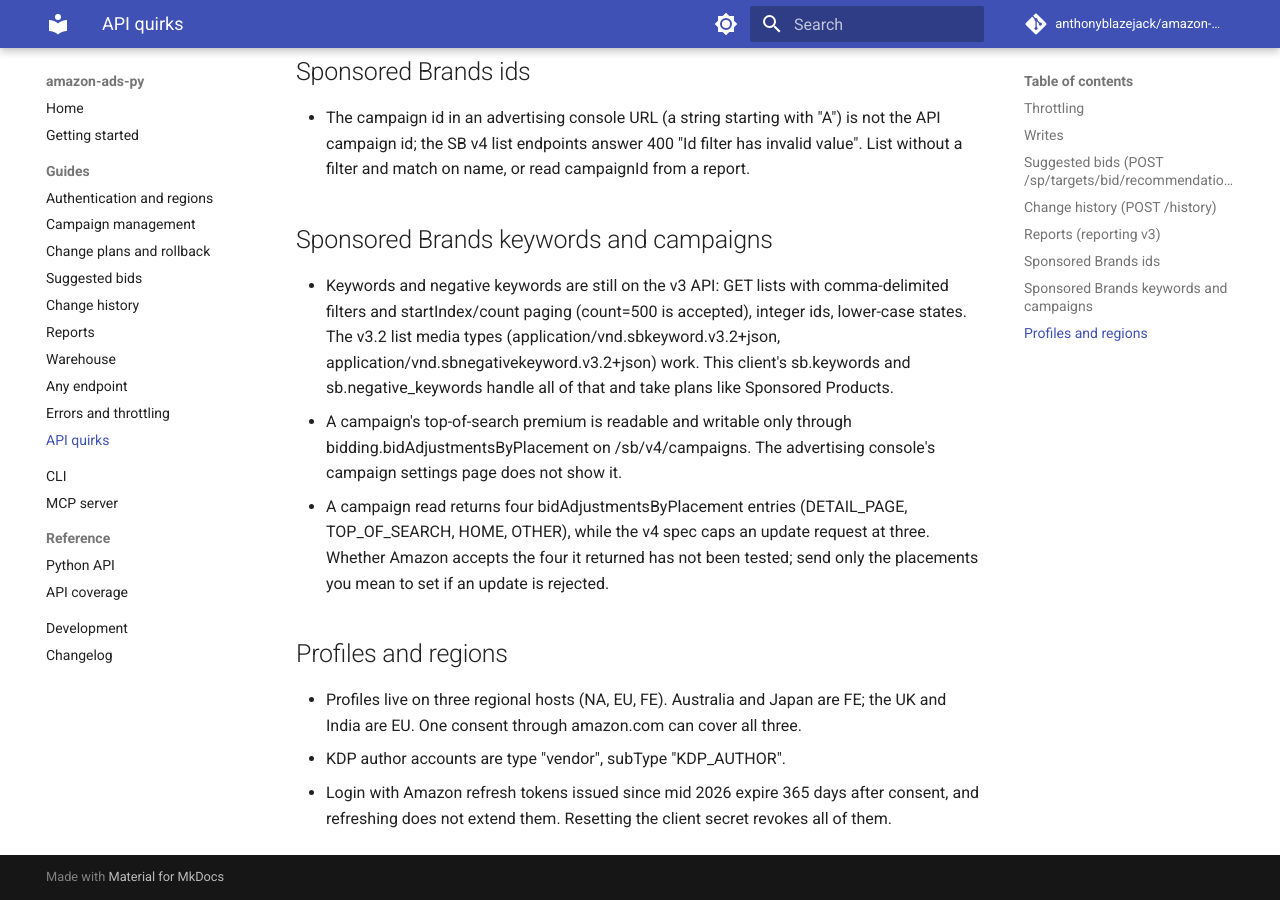
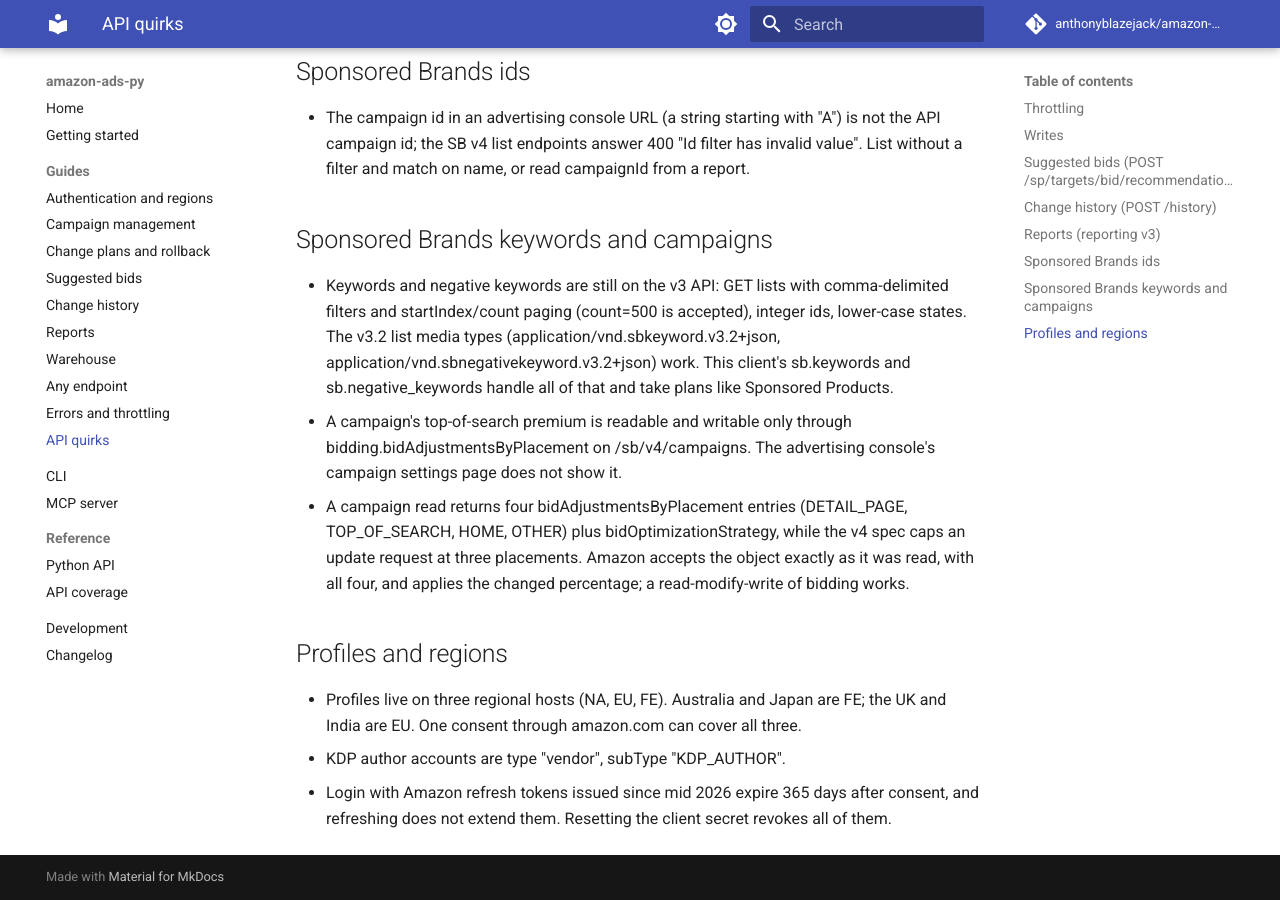
Before and after one commit to anthonyblazejack/amazon-ads-py, an MkDocs documentation site: the page built from docs/guide/quirks.md, in a window 1280 px wide and 900 px high, scrolled down 2188 px. Built offline with MkDocs 1.6.1 and Material for MkDocs 9.7.7, drawn with Linux system fonts in a browser that asks for light colours; comment, search, counter and statistics services are not loaded.

Commit message:
Record that SB campaign updates accept the four placements a read returns
A live round trip on a paused campaign sent bidding exactly as the v4 list
returned it (DETAIL_PAGE, TOP_OF_SEARCH, HOME, OTHER and
bidOptimizationStrategy), although the spec caps an update at three
placements. Amazon accepted it and applied the changed top-of-search
percentage, and the rollback plan restored it. The notes and guide now say
read-modify-write of bidding works instead of flagging it as untested.

Co-Authored-By: Claude Opus 5.5 <noreply@anthropic.com>

```diff
--- a/docs/guide/quirks.md
+++ b/docs/guide/quirks.md
@@ -81,9 +81,9 @@ Behavior of the live Amazon Ads API that its documentation and specs do not stat
   bidding.bidAdjustmentsByPlacement on /sb/v4/campaigns. The advertising console's
   campaign settings page does not show it.
 - A campaign read returns four bidAdjustmentsByPlacement entries (DETAIL_PAGE,
-  TOP_OF_SEARCH, HOME, OTHER), while the v4 spec caps an update request at three. Whether
-  Amazon accepts the four it returned has not been tested; send only the placements you
-  mean to set if an update is rejected.
+  TOP_OF_SEARCH, HOME, OTHER) plus bidOptimizationStrategy, while the v4 spec caps an
+  update request at three placements. Amazon accepts the object exactly as it was read,
+  with all four, and applies the changed percentage; a read-modify-write of bidding works.
 
 ## Profiles and regions
 - Profiles live on three regional hosts (NA, EU, FE). Australia and Japan are FE; the UK
```
Also changed, not shown: docs/guide/campaign-management.md (+3 -1 lines), 1 other file.
